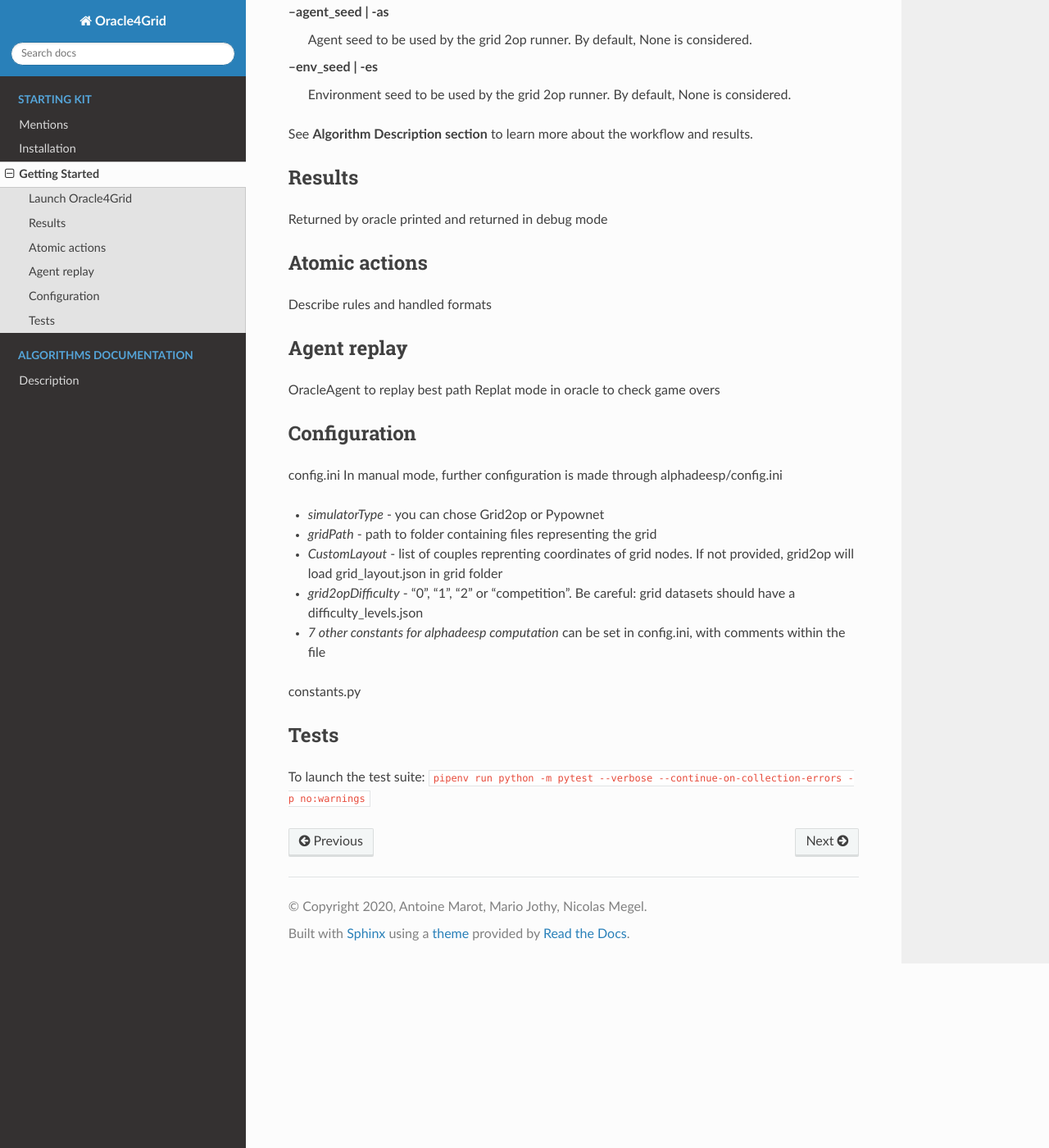
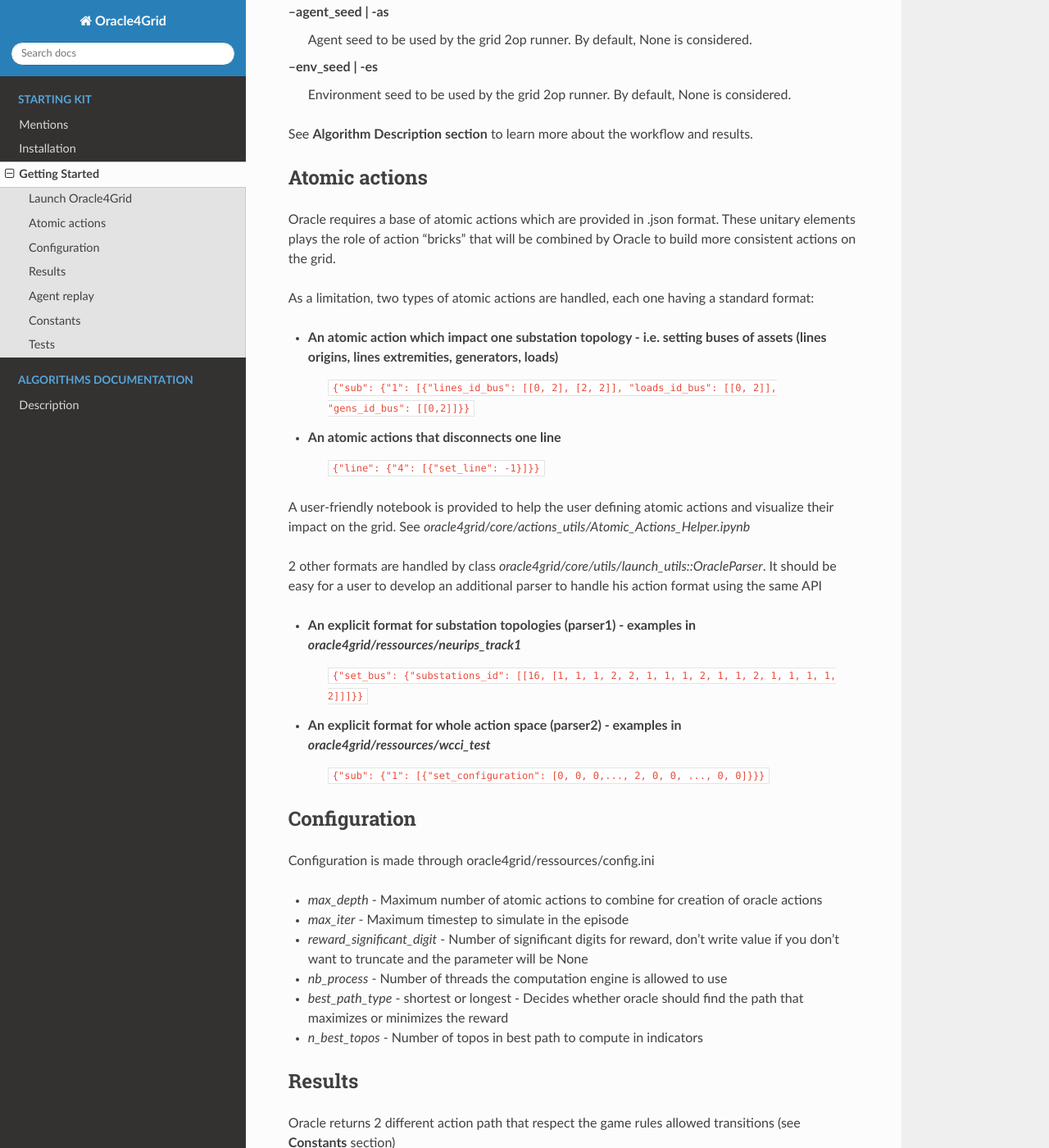
Before and after one commit to marota/Oracle4Grid, a Sphinx documentation site: the page built from docs/GETTING_STARTED.rst, in a window 1280 px wide and 1400 px high, scrolled down 697 px. Shown: the whole window at 82% size. Built offline with Sphinx 7.4.7 and the Read the Docs theme 2.0.0, drawn with Linux system fonts in a browser that asks for light colours; some of the changed text lies outside the part shown.

Commit message:
getting started still incomplete

```diff
--- a/docs/GETTING_STARTED.rst
+++ b/docs/GETTING_STARTED.rst
@@ -25,17 +25,58 @@ To execute in **manual mode**, from root folder, type:
 
 See **Algorithm Description section** to learn more about the workflow and results.
 
+Atomic actions
+================
+
+Oracle requires a base of atomic actions which are provided in .json format.
+These unitary elements plays the role of action "bricks" that will be combined by Oracle to build more consistent actions on the grid.
+
+As a limitation, two types of atomic actions are handled, each one having a standard format:
+
+* An atomic action which impact **one** substation topology - i.e. setting buses of assets (lines origins, lines extremities, generators, loads)
+    ``{"sub": {"1": [{"lines_id_bus": [[0, 2], [2, 2]], "loads_id_bus": [[0, 2]], "gens_id_bus": [[0,2]]}}``
+* An atomic actions that disconnects **one** line
+    ``{"line": {"4": [{"set_line": -1}]}}``
+
+A user-friendly notebook is provided to help the user defining atomic actions and visualize their impact on the grid. See *oracle4grid/core/actions_utils/Atomic_Actions_Helper.ipynb*
+
+2 other formats are handled by class *oracle4grid/core/utils/launch_utils::OracleParser*. It should be easy for a user to develop an additional parser to handle his action format using the same API
+
+* An explicit format for substation topologies (parser1) - examples in *oracle4grid/ressources/neurips_track1*
+    ``{"set_bus": {"substations_id": [[16, [1, 1, 1, 2, 2, 1, 1, 1, 2, 1, 1, 2, 1, 1, 1, 1, 2]]]}}``
+* An explicit format for whole action space (parser2) - examples in *oracle4grid/ressources/wcci_test*
+    ``{"sub": {"1": [{"set_configuration": [0, 0, 0,..., 2, 0, 0, ..., 0, 0]}}}``
+
+
+Configuration
+===============
+
+Configuration is made through oracle4grid/ressources/config.ini
+
+* *max_depth* - Maximum number of atomic actions to combine for creation of oracle actions
+* *max_iter* - Maximum timestep to simulate in the episode
+* *reward_significant_digit* - Number of significant digits for reward, don't write value if you don't want to truncate and the parameter will be None
+* *nb_process* - Number of threads the computation engine is allowed to use
+* *best_path_type* - shortest or longest - Decides whether oracle should find the path that maximizes or minimizes the reward
+* *n_best_topos* - Number of topos in best path to compute in indicators
+
 Results
 ================
 
-Returned by oracle
-printed and returned in debug mode
+Oracle returns 2 different action path that respect the game rules allowed transitions (see **Constants** section)
+
+* *The best path*. Two level of representation are returned: a list of OracleAction and a list of Grid2op.Action
+* *The best path* without overload, with the two same levels of representation
+
+TODO Best- path - Action representation
+
+Additionaly, a Pandas.DataFrame with interesting indicators (KPIs) is returned in order to give context and boundaries to the performance of Oracle but also your agents.
+
+.. image:: images/kpis_example.JPG
 
 
-Atomic actions
-================
+TODO - In debug mode: more info printed end returned
 
-Describe rules and handled formats
 
 Agent replay
 ================
@@ -43,17 +84,9 @@ Agent replay
 OracleAgent to replay best path
 Replat mode in oracle to check game overs
 
-Configuration
+
+Constants
 ===============
-
-config.ini
-In manual mode, further configuration is made through alphadeesp/config.ini
-
-* *simulatorType* - you can chose Grid2op or Pypownet
-* *gridPath* - path to folder containing files representing the grid
-* *CustomLayout* - list of couples reprenting coordinates of grid nodes. If not provided, grid2op will load grid_layout.json in grid folder
-* *grid2opDifficulty* - "0", "1", "2" or "competition". Be careful: grid datasets should have a difficulty_levels.json
-* *7 other constants for alphadeesp computation* can be set in config.ini, with comments within the file
 
 constants.py
 
--- a/docs/README.rst
+++ b/docs/README.rst
@@ -21,7 +21,7 @@ Features
 - Combines a list of given atomic (= that affects a single substation) action into a list of any combinations of these action (called OracleActions) - *In the combinations, we allow only one atomic action per substation*
 - Runs the simulation for all OracleActions, and stores the reward in a dataframe
 - Generates a NetworkX graph with each node being a timestep in the aforementioned simulations - *The connection between two nodes is given by the gamerule*
-- Runs a best path algorythm to deduce a series of action to achieve best results
+- Runs a best path algorithm to deduce a series of action to achieve best results
 - Runs an agent to try the chosen path
 - Computes a few KPIs to better understand the path chosen, as well as cumulated rewards for comparison purposes
 
```
Also changed, not shown: docs/images/kpis_example.JPG (added), docs/images/kpis_example.PNG (added).
